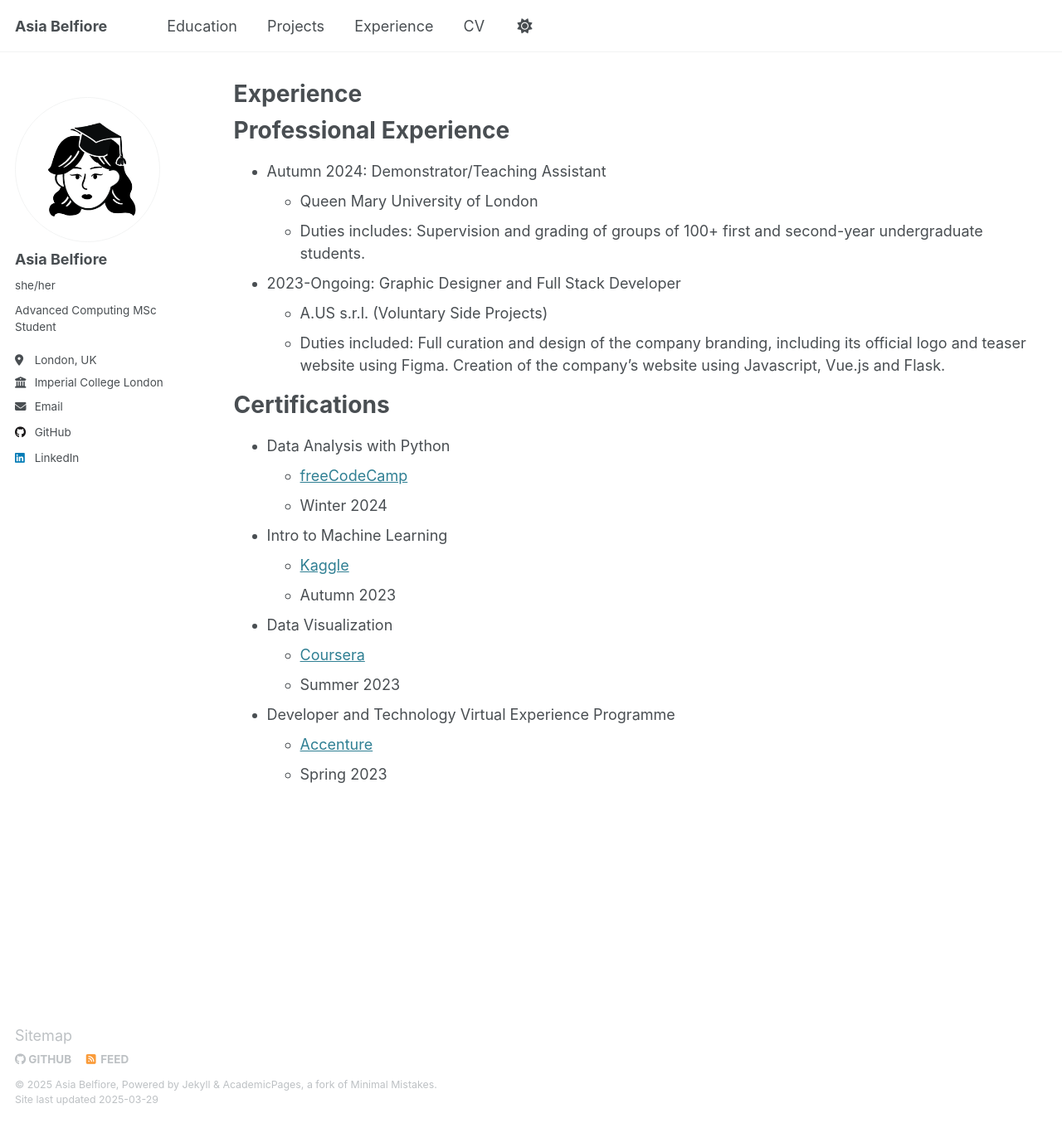
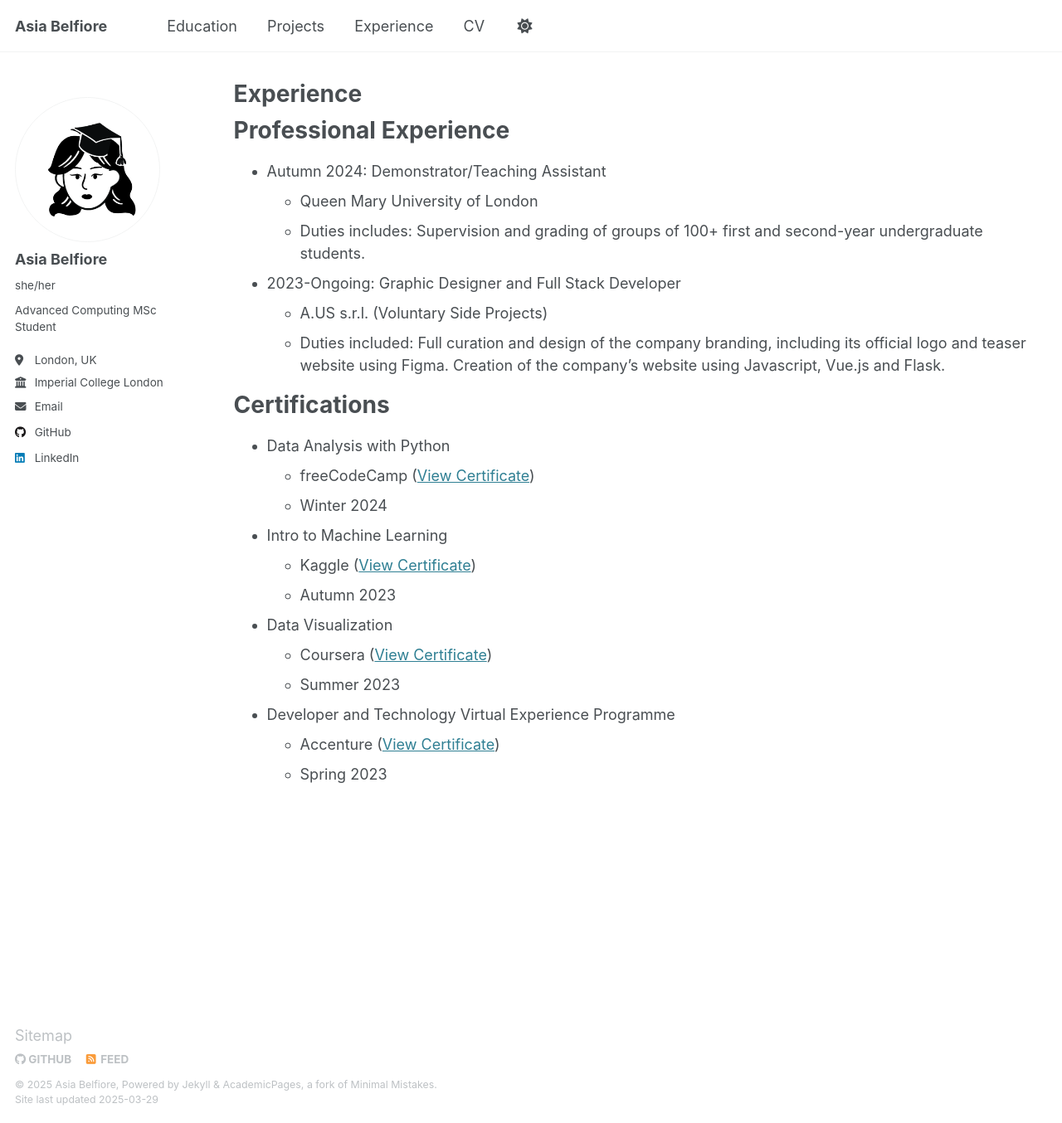
Before and after one commit to belfioreasia/belfioreasia.github.io, a Jekyll site: the page built from _pages/experience.md, in a window 1280 px wide and 1354 px high. Shown: the whole window at 83% size. Built offline with Jekyll 4.4.1, drawn with Linux system fonts in a browser that asks for light colours.

Commit message:
Fixed Broken links

```diff
--- a/_pages/experience.md
+++ b/_pages/experience.md
@@ -21,17 +21,17 @@ Professional Experience
 Certifications
 ======
 * Data Analysis with Python
-  * [freeCodeCamp](/_certifications/freeCodeCamp-Data_Analysis_with_Python.pdf)
+  * freeCodeCamp ([View Certificate](/_certifications/freeCodeCamp-Data_Analysis_with_Python.pdf))
   * Winter 2024
 
 * Intro to Machine Learning
-  * [Kaggle](/_certifications/Kaggle-Intro_to_Machine_Learning.png)
+  * Kaggle ([View Certificate](/_certifications/Kaggle-Intro_to_Machine_Learning.png))
   * Autumn 2023
 
 * Data Visualization
-  * [Coursera](/_certifications/Coursera-52C3L3XWXFPG.pdf)
+  * Coursera ([View Certificate](/_certifications/Coursera-52C3L3XWXFPG.pdf))
   * Summer 2023
 
 * Developer and Technology Virtual Experience Programme
-  * [Accenture](/_certifications/AccentureUK_completion_certificate.pdf)
+  * Accenture ([View Certificate](/_certifications/AccentureUK_completion_certificate.pdf))
   * Spring 2023
```
Also changed, not shown: _portfolio/CrohnsPred.md (+3 -3 lines), _portfolio/images/DNN.png (renamed from _portfolio/figs/DNN.png), _portfolio/images/DTC_to_CD.png (renamed from _portfolio/figs/DTC_to_CD.png), _portfolio/images/aki-system.png (renamed from _portfolio/figs/aki-system.png), 2 other files.
